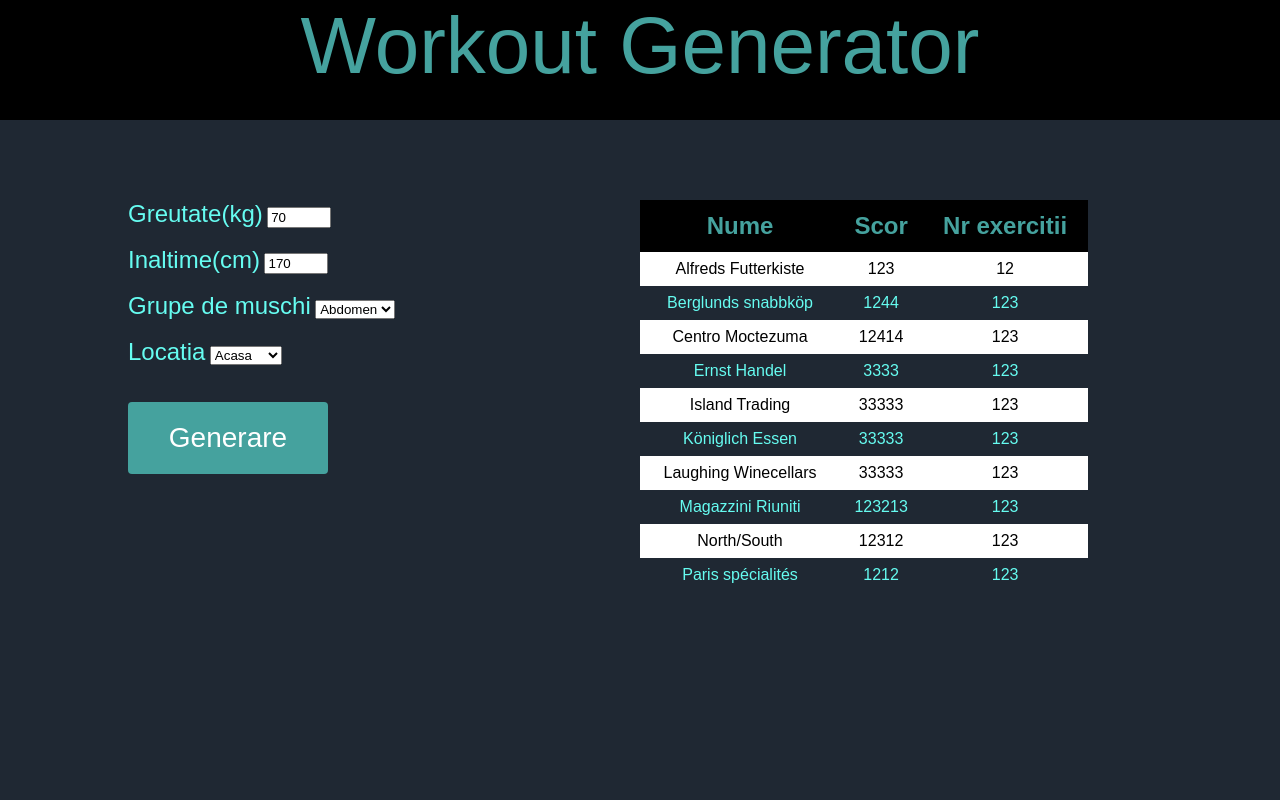
After one commit to lucadani7/ProiectTehnologiiWeb, a PHP site: page /first-page.php in a window 1280 px wide. The commit adds this page. Run offline with PHP 8.4, Linux system fonts and the light colour scheme.

Commit message:
clasament, generare

```diff
--- /dev/null
+++ b/first-page.php
@@ -0,0 +1,108 @@
+<?php
+    session_start();
+?>
+
+<!DOCTYPE html>
+<html lang="en">
+<head>
+    <meta charset="UTF-8">
+    <meta http-equiv="X-UA-Compatible" content="IE=edge">
+    <meta name="viewport" content="width=device-width, initial-scale=1.0">
+    <link rel="stylesheet" href="style.css">
+    <title>Workout Generator</title>
+</head>
+<body>
+    <header>
+        <p>Workout Generator<p>
+    </header>
+
+    <div class="first-page-main">
+        <form action="generare.php" method="POST" autocomplete="off">
+            <label for="greutate">Greutate(kg)</label>
+            <input type="number" name="greutate" value="70" min="30" max="200" required><br><br>
+            <label for="inaltime">Inaltime(cm)</label>
+            <input type="number" name="inaltime" value="170" min="140" max="220" required><br><br>
+            <label for="grMuschi">Grupe de muschi</label>
+            <select id="grMuschi" name="grMuschi">
+                <option value="abdomen">Abdomen</option>
+                <option value="antebrat">Antebrat</option>
+                <option value="biceps">Biceps</option>
+                <option value="coapse">Coapse</option>
+                <option value="piept">Piept</option>
+                <option value="spate">Spate</option>
+                <option value="triceps">Triceps</option>
+            </select><br><br>
+            <label for="locatie">Locatia</label>
+            <select id="locatie" name="locatie">
+                <option value="acasa">Acasa</option>
+                <option value="aerLiber">Aer liber</option>
+                <option value="sala">Sala</option>
+            </select><br><br><br>
+            <button type="submit" class="submit"><span>Generare</span></button>
+        </form>
+    </div>
+
+    <div class="clasament">
+        <table class="tabel-clasament">
+            <tr>
+              <th>Nume</th>
+              <th>Scor</th>
+              <th>Nr exercitii</th>
+            </tr>
+            <tr>
+              <td>Alfreds Futterkiste</td>
+              <td>123</td>
+              <td>12</td>
+            </tr>
+            <tr>
+              <td>Berglunds snabbköp</td>
+              <td>1244</td>
+              <td>123</td>
+            </tr>
+            <tr>
+              <td>Centro Moctezuma</td>
+              <td>12414</td>
+              <td>123</td>
+            </tr>
+            <tr>
+              <td>Ernst Handel</td>
+              <td>3333</td>
+              <td>123</td>
+            </tr>
+            <tr>
+              <td>Island Trading</td>
+              <td>33333</td>
+              <td>123</td>
+            </tr>
+            <tr>
+              <td>Königlich Essen</td>
+              <td>33333</td>
+              <td>123</td>
+            </tr>
+            <tr>
+              <td>Laughing Winecellars</td>
+              <td>33333</td>
+              <td>123</td>
+            </tr>
+            <tr>
+              <td>Magazzini Riuniti</td>
+              <td>123213</td>
+              <td>123</td>
+            </tr>
+            <tr>
+              <td>North/South</td>
+              <td>12312</td>
+              <td>123</td>
+            </tr>
+            <tr>
+              <td>Paris spécialités</td>
+              <td>1212</td>
+              <td>123</td>
+            </tr>
+          </table>
+
+    </div>
+
+
+</body>
+</html>
--- a/login.php
+++ b/login.php
@@ -1,3 +1,7 @@
+<?php
+    session_start();
+?>
+
 <!DOCTYPE html>
 <html lang="en">
 <head>
@@ -27,7 +31,7 @@
         $parola = "123";
         if(isset($_POST['password']) && isset($_POST['email'])){
             if($emailBun == $_POST['email'] && $parola == $_POST['password']){
-                header('Location: first-page.html');
+                header('Location: first-page.php');
             }
             else{
                 echo '<script>window.alert("Email sau parola incorecte")</script>';
--- a/register.php
+++ b/register.php
@@ -1,3 +1,7 @@
+<?php
+    session_start();
+?>
+
 <!DOCTYPE html>
 <html lang="en">
 <head>
--- a/style.css
+++ b/style.css
@@ -287,8 +287,7 @@ label{
 
 .tabel-clasament{
     border-collapse: collapse;
-    width: 50%;
-    margin-left: 10vw;
+    width: 70%;
 }
 
 .tabel-clasament td{
@@ -354,3 +353,23 @@ label{
     width: 200px;
     margin-left: 15vw;
 }
+
+/*     -------------------------------     felicitari page       ----------------------------         */
+
+.felicitari-main{
+    padding-top: 10vh;
+    margin-top: 15vh;
+    height: 75vh;
+    width: 100%;
+    background-color: #1F2833;
+}
+
+.felicitari-text{
+    font-size: 5vh;
+    color: #45A29E;
+    margin-left: 10vh;
+}
+
+.felicitari-main a{
+    text-decoration: none;
+}
```
Also changed, not shown: felicitari.php (added, +33 -0 lines), first-page.html (deleted, +0 -93 lines), generare.php (+11 -3 lines).
